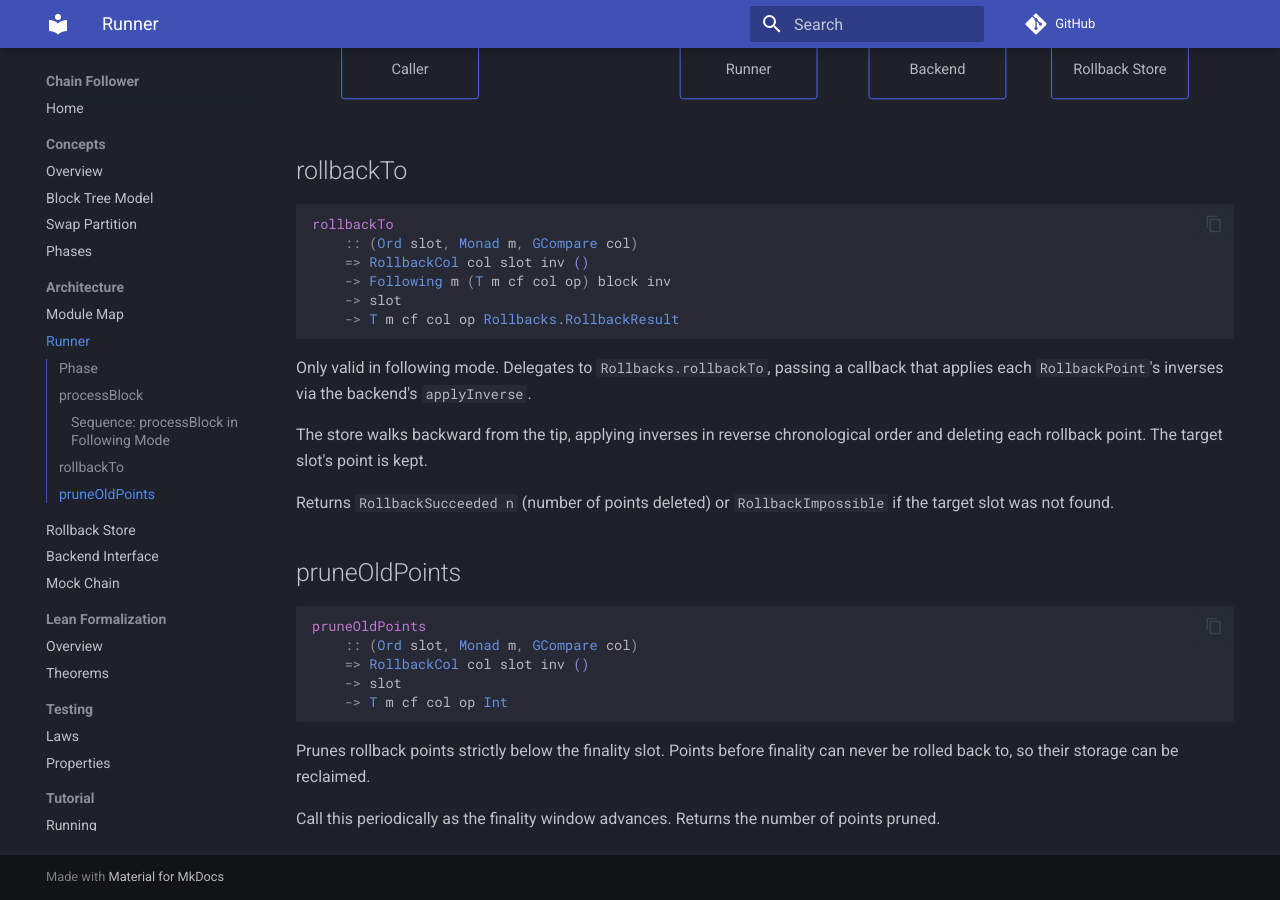
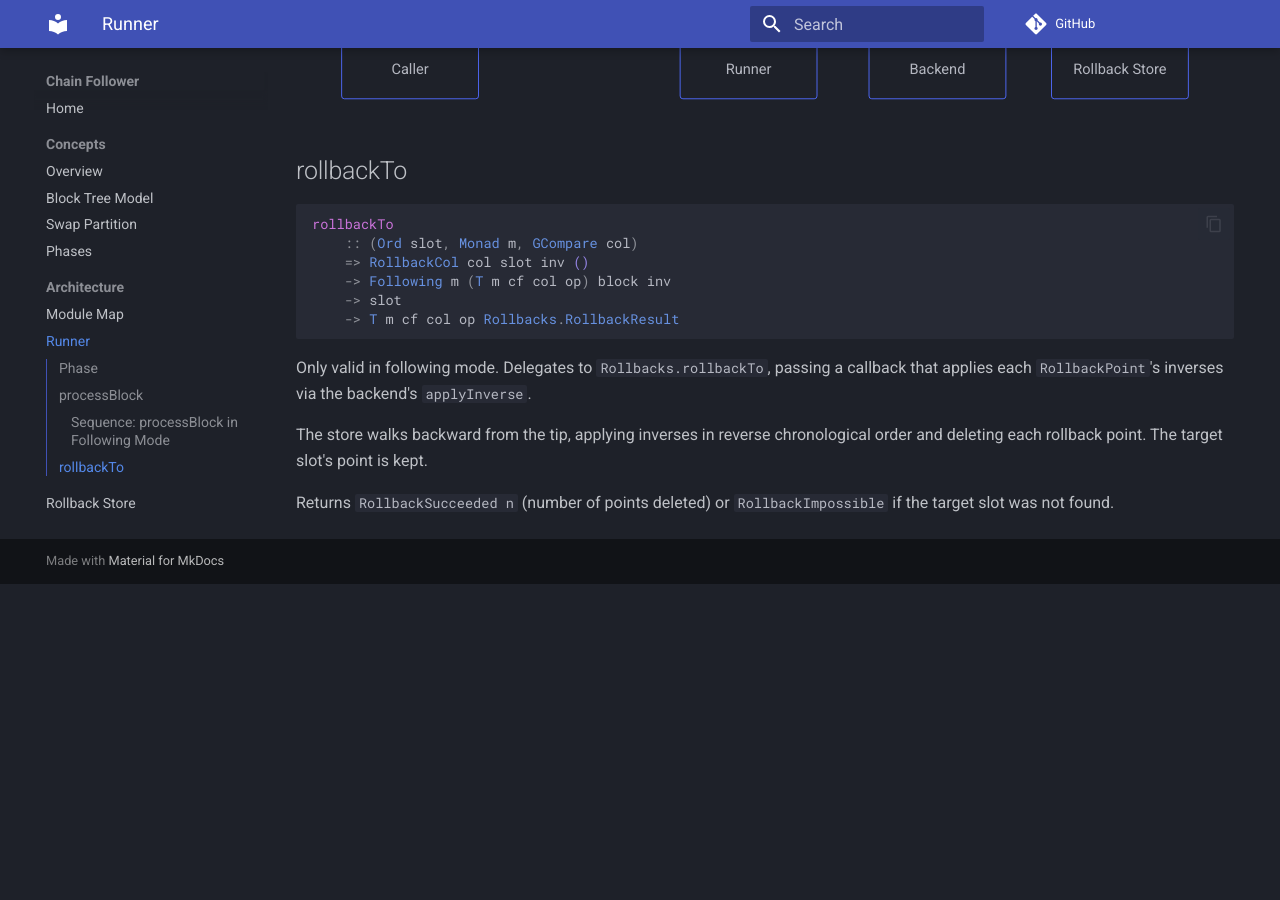
Before and after one commit to lambdasistemi/chain-follower, an MkDocs documentation site: the page built from docs/architecture/runner.md, in a window 1280 px wide and 900 px high, scrolled down 1557 px. Built offline with MkDocs 1.6.1 and Material for MkDocs 9.7.7, drawn with Linux system fonts in a browser that asks for light colours; comment, search, counter and statistics services are not loaded; after the commit the page ends 2141 px from its top, so only the background shows below that.

Commit message:
refactor: remove pruneBelow, use pruneExcess with fence post
pruneBelow prunes by slot and can wipe all rollback points
after a restart, triggering unnecessary armageddon.
pruneExcess (count-based) is strictly safer.

- Remove pruneBelow from Store and pruneOldPoints from Runner
- processBlock now keeps k+1 points (fence post for boundary)
- Update docs to reflect pruneExcess as sole pruning strategy

````diff
--- a/docs/architecture/runner.md
+++ b/docs/architecture/runner.md
@@ -89,19 +89,3 @@
 
 Returns `RollbackSucceeded n` (number of points deleted) or
 `RollbackImpossible` if the target slot was not found.
-
-## pruneOldPoints
-
-```haskell
-pruneOldPoints
-    :: (Ord slot, Monad m, GCompare col)
-    => RollbackCol col slot inv ()
-    -> slot
-    -> T m cf col op Int
-```
-
-Prunes rollback points strictly below the finality slot. Points before finality
-can never be rolled back to, so their storage can be reclaimed.
-
-Call this periodically as the finality window advances. Returns the number of
-points pruned.
````
Also changed, not shown: docs/architecture/modules.md (+1 -1 lines), docs/architecture/rollback-store.md (+0 -12 lines), docs/concepts/overview.md (+1 -1 lines), 2 other files.
